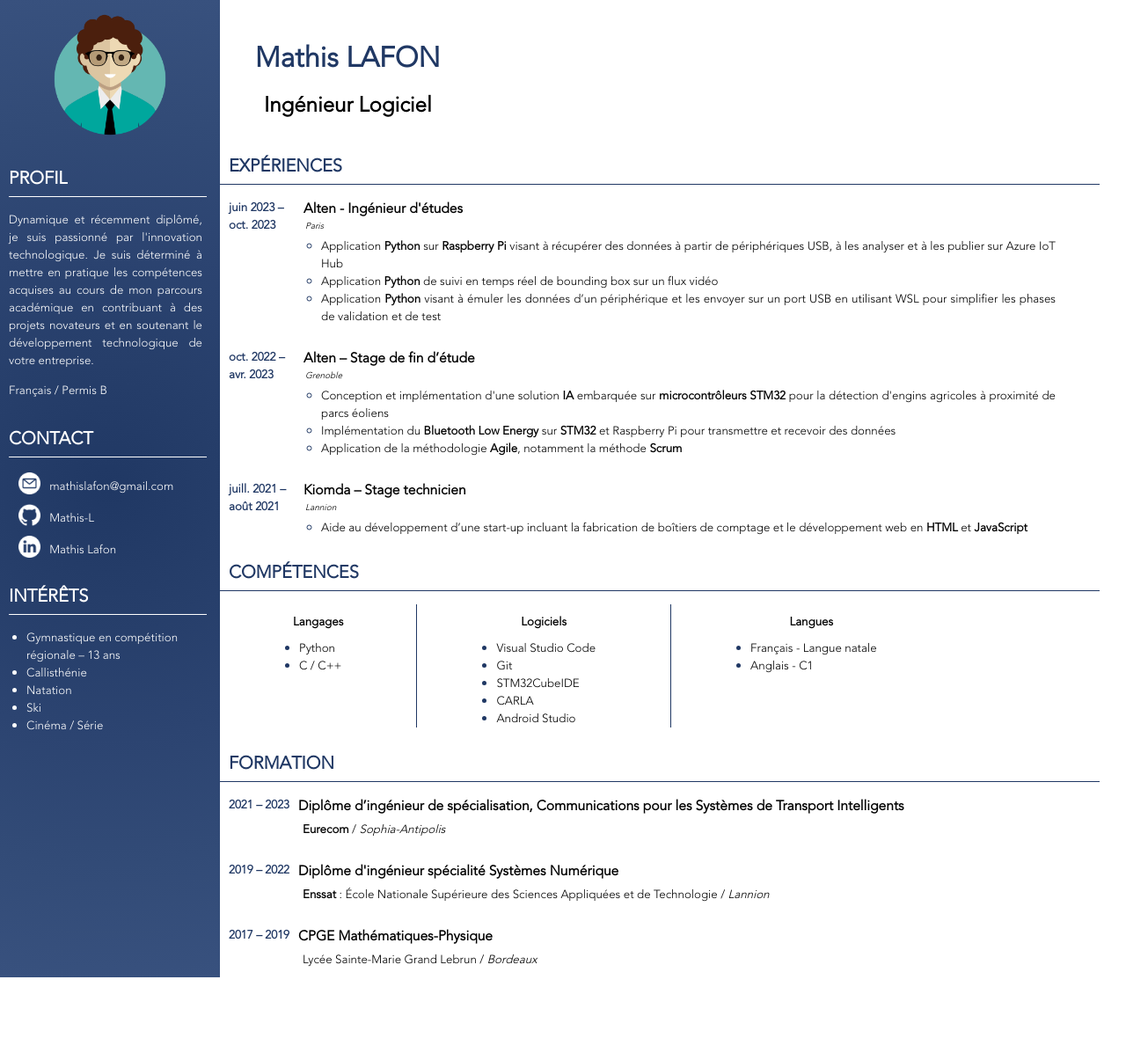
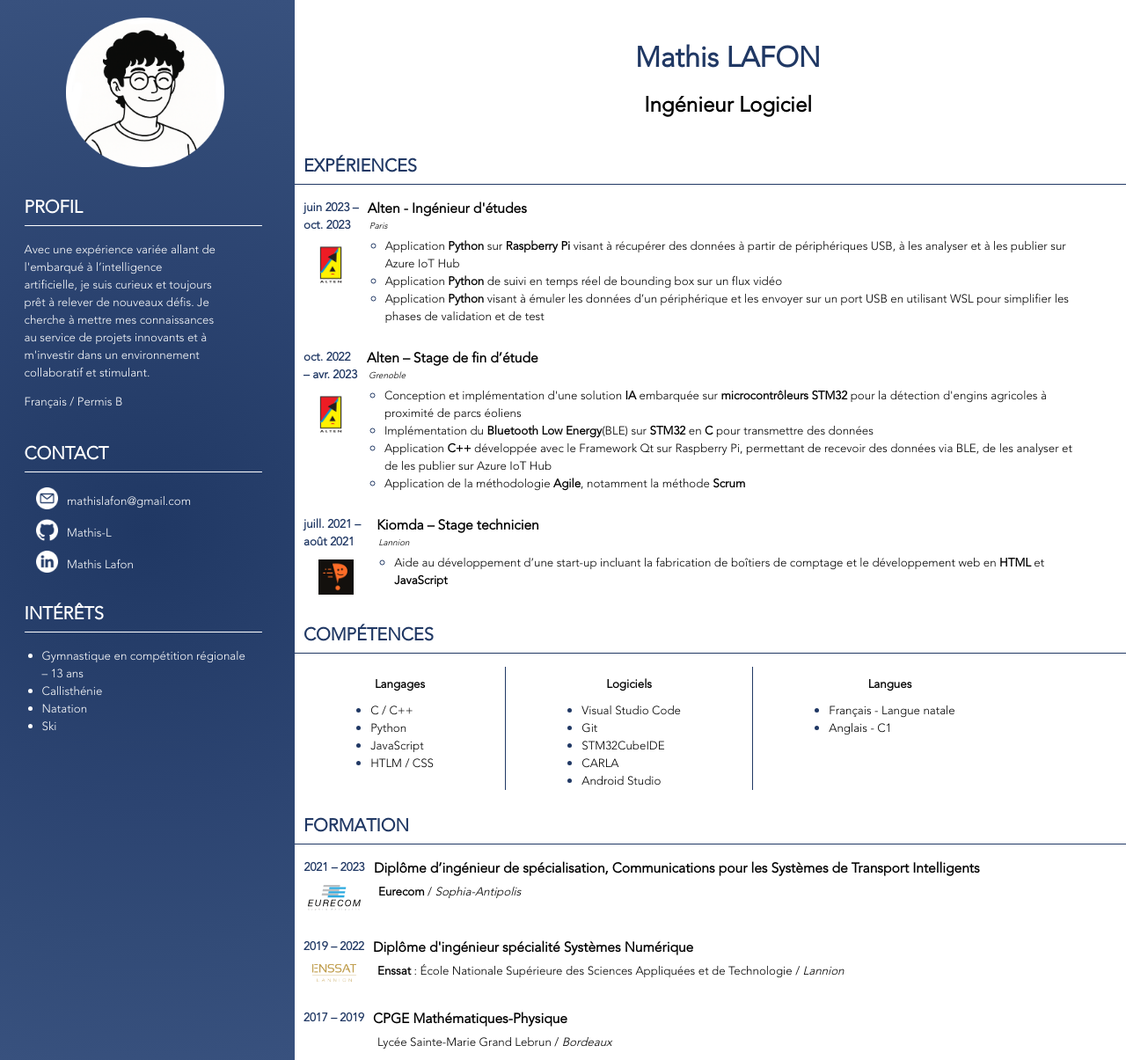
Before and after one commit to Mathis-L/CV, a plain HTML site: page index.html in a window 1280 px wide. Shown: the whole page at 88% size. Before the commit the page ends 1111 px from the top, so only its background shows below. Drawn offline with Linux system fonts and the light colour scheme.

Commit message:
[MAJ] Improvments

```diff
--- a/index.html
+++ b/index.html
@@ -9,11 +9,11 @@
 </head>
 <body>
   <div class="sidebar">
-    <img src="res/image.png" alt="Description of the image" class="sidebar-image">
+    <img src="res/avatarMathis.png" alt="Description of the image" class="sidebar-image">
     <div class="sidebar-block">
         <h2 class="sidebar-title">PROFIL</h2>
         <p class="sidebar-text">
-            Dynamique et récemment diplômé, je suis passionné par l'innovation technologique. Je suis déterminé à mettre en pratique les compétences acquises au cours de mon parcours académique en contribuant à des projets novateurs et en soutenant le développement technologique de votre entreprise.
+            Avec une expérience variée allant de l'embarqué à l’intelligence artificielle, je suis curieux et toujours prêt à relever de nouveaux défis. Je cherche à mettre mes connaissances au service de projets innovants et à m'investir dans un environnement collaboratif et stimulant.
         </p>
         <p class="sidebar-text">Français / Permis B</p>
     </div>
@@ -48,7 +48,6 @@
                 <li>Callisthénie</li>
                 <li>Natation</li>
                 <li>Ski</li>
-                <li>Cinéma / Série</li>
             </ul>
         </p>
     </div>
@@ -62,7 +61,10 @@
     <div class="content-block">
         <h2 class="block-title">EXPÉRIENCES</h2>
         <div class="block-experience">
-            <p class="experience-date">juin 2023 – oct. 2023</p>
+            <div  class="experience-left">
+                <p class="experience-date">juin 2023 – oct. 2023</p>
+                <img src="res/alten.png" alt="" class="experience-img" width="50" height="auto">
+            </div>
             <div>
                 <h3 class="experience-titre">Alten - Ingénieur d'études</h3>
                 <p class="experience-lieu">Paris</p>
@@ -74,20 +76,26 @@
             </div>
         </div>
         <div class="block-experience">
-            <p class="experience-date">oct. 2022 – avr. 2023</p>
+            <div class="experience-left">
+                <p class="experience-date">oct. 2022 – avr. 2023</p>
+                <img src="res/alten.png" alt="" class="experience-img" width="50" height="auto">
+            </div>
             <div>
                 <h3 class="experience-titre">Alten – Stage de fin d’étude</h3>
                 <p class="experience-lieu">Grenoble</p>
                 <ul>
                     <li>Conception et implémentation d'une solution <b>IA</b> embarquée sur <b>microcontrôleurs STM32</b> pour la détection d'engins agricoles à proximité de parcs éoliens</li>
-                    <li>Implémentation du <b>Bluetooth Low Energy</b> sur <b>STM32</b> et Raspberry Pi pour transmettre et recevoir des données</li>
+                    <li>Implémentation du <b>Bluetooth Low Energy</b>(BLE) sur <b>STM32</b> en <b>C</b> pour transmettre des données</li>
+                    <li>Application <b>C++</b> développée avec le Framework Qt sur Raspberry Pi, permettant de recevoir des données via BLE, de les analyser et de les publier sur Azure IoT Hub</li>
                     <li>Application de la méthodologie <b>Agile</b>, notamment la méthode <b>Scrum</b></li>
-
                 </ul>
             </div>
         </div>
         <div class="block-experience">
-            <p class="experience-date">juill. 2021 – août 2021</p>
+            <div  class="experience-left">
+                <p class="experience-date">juill. 2021 – août 2021</p>
+                <img src="res/kiomda.png" alt="" class="experience-img" width="40" height="auto">
+            </div>
             <div>
                 <h3 class="experience-titre">Kiomda – Stage technicien</h3>
                 <p class="experience-lieu">Lannion</p>
@@ -104,8 +112,10 @@
             <div class="competence">
                 <h4>Langages</h4>
                 <ul>
+                    <li>C / C++</li>
                     <li>Python</li>
-                    <li>C / C++</li>
+                    <li>JavaScript</li>
+                    <li>HTLM / CSS</li>
                 </ul>
             </div>
             <div class="competence">
@@ -130,7 +140,10 @@
     <div class="content-block">
         <h2 class="block-title">FORMATION</h2>
         <div class="block-experience">
-            <p class="experience-date">2021 – 2023</p>
+            <div class="experience-left">
+                <p class="experience-date">2021 – 2023</p>
+                <img src="res/eurecom.svg" alt="" class="experience-img" width="60" height="auto">
+            </div>
             <div>
                 <h3 class="experience-titre">Diplôme d’ingénieur de spécialisation, Communications pour les Systèmes de Transport Intelligents</h3>
                 <p class="formation-lieu"><b>Eurecom</b> / <i>Sophia-Antipolis</i></p>
@@ -138,7 +151,10 @@
             </div>
         </div>
         <div class="block-experience">
-            <p class="experience-date">2019 – 2022</p>
+            <div class="experience-left">
+                <p class="experience-date">2019 – 2022</p>
+                <img src="res/enssat.png" alt="" class="experience-img" width="50" height="auto">
+            </div>
             <div>
                 <h3 class="experience-titre">Diplôme d'ingénieur spécialité Systèmes Numérique</h3>
                 <p class="formation-lieu"><b>Enssat</b> : École Nationale Supérieure des Sciences Appliquées et de Technologie / <i>Lannion</i></p>
--- a/style.css
+++ b/style.css
@@ -20,7 +20,11 @@ body {
   background-image: radial-gradient(circle, #203864, #263e6a, #2c4471, #324b77, #38517e);
   width: 30%; /* Fixation de la largeur de la barre latérale */
   min-height: 100vh;
-  max-width: 250px;
+  max-width: 300px;
+  padding-top: 10px;
+  gap:20px;
+  padding-right: 20px;
+  padding-left: 15px;
 }
 
 /* Styles de l'image de la barre latérale */
@@ -44,12 +48,12 @@ body {
 .sidebar-title {
   border-bottom: 1px solid white;
   padding-bottom: 5px;
+  margin-top:0px;
 }
 
 /* Styles du texte de la barre latérale */
 .sidebar-text {
   max-width: 220px;
-  text-align: justify;
 }
 
 /* Styles du groupe d'icônes de la barre latérale */
@@ -106,6 +110,7 @@ ul {
 .header {
   margin-top: 20px;
   margin-left: 40px;
+  align-self: center;
 }
 /* Titre principal */
 .header-h1 {
@@ -146,13 +151,23 @@ ul {
 .block-experience ul {
   list-style-type: circle;
   margin: 0 50px 0 20px;
-  text-align: justify;
+  /* text-align: justify; */
 }
 .block-experience li::marker{
   color: #203864;
 }
 .block-experience:last-child {
   margin:0 0 0 10px;  /*reduce margin bottom*/
+}
+
+.experience-left {
+  display: flex;
+  flex-direction: column;
+  gap: 5px;
+  align-items: center;
+}
+.experience-img{
+  margin: 5px;
 }
 .experience-date{
   margin: 1px 0 0 0;
@@ -220,22 +235,25 @@ ul {
     margin-top: 20px;
     margin-left: auto; /* Ajoute une marge à gauche pour centrer seulement le contenu de la classe .header */
     margin-right: auto; /* Ajoute une marge à droite pour centrer seulement le contenu de la classe .header */
+    align-self: auto;
   }
 
   .header-h1 {
     color: #203864;
     font-size: xx-large;
-    margin-bottom: 10px;
+    margin-bottom: 0px;
   }
 
   .header-h2 {
     margin-left: 10px;
     margin-top: 0px;
     font-size: x-large;
+    margin-bottom:0px;
   }
   .sidebar {
       width: 40px;
       min-width: 40px;
+      padding:5px;
   }
 
   .sidebar-image {
@@ -291,6 +309,13 @@ ul {
     gap:0px;
   }
 
+  .experience-left {
+    display: block;
+  }
+  .experience-img{
+    display: none;
+  }
+
   .experience-date {
     margin: 1px 0 0 0;
     padding: 0;
```
Also changed, not shown: res/Alten.png (added), res/avatarMathis.png (added), res/enssat.png (added), res/eurecom.svg (added), res/image.png (deleted), res/kiomda.png (added).
